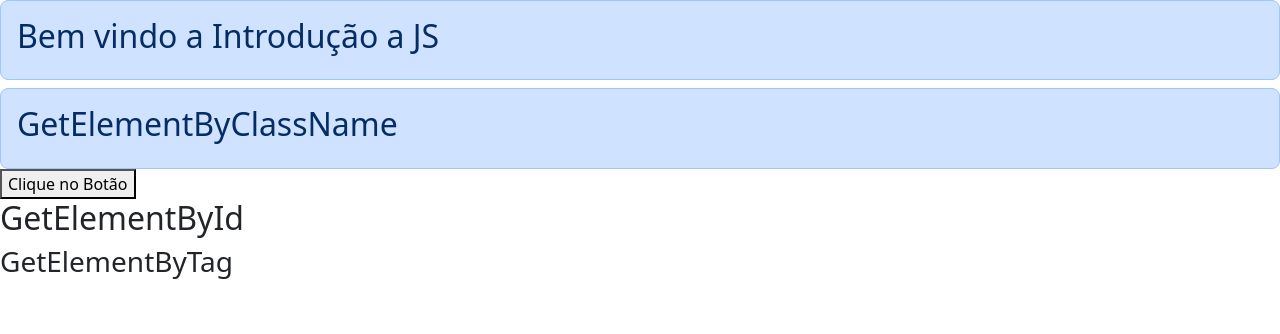
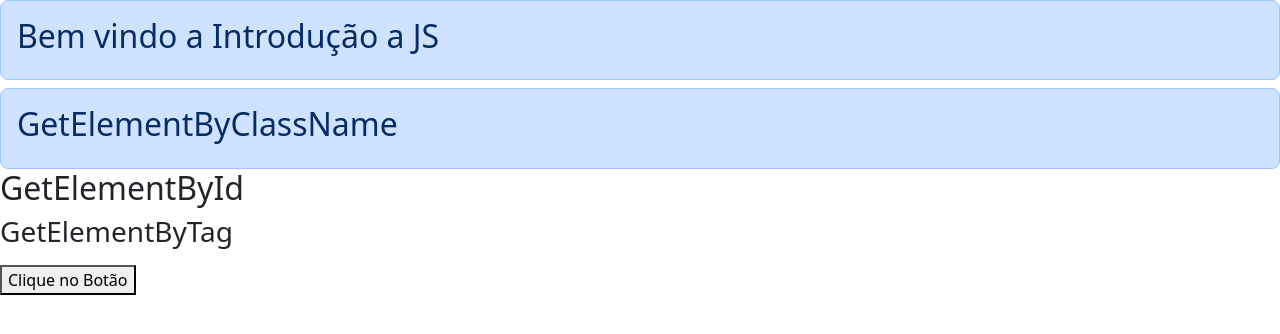
Before and after one commit to ivansftdejc/Devaria-Praticas, a plain HTML site: page Introdução-JS/index.html in a window 1280 px wide. Drawn offline with nearby package versions, Linux system fonts and the light colour scheme.

Commit message:
Implementação da margem superior em 4px

```diff
--- a/Introdução-JS/index.html
+++ b/Introdução-JS/index.html
@@ -14,13 +14,13 @@
         <div class="mt-2 p-3 text-primary-emphasis bg-primary-subtle border border-primary-subtle rounded-3 ">
             <h2>GetElementByClassName</h2>
         </div>
-        <button type="button" onclick="alterarHtml()">Clique no Botão</button>
         <div id="Manipulação_Id">
             <h2 id="título">GetElementById</h2>
         </div>
         <div >
             <h3 id="subtítulo">GetElementByTag</h3>
         </div>
+            <button class="mt-2" type="button" onclick="alterarHtml()">Clique no Botão</button>
             <script src="./js/8-Manipulação_DOM.js"></script>
     </body>
 
--- a/Introdução-JS/js/8-Manipulação_DOM.js
+++ b/Introdução-JS/js/8-Manipulação_DOM.js
@@ -13,8 +13,13 @@ console.log(Elemento_Tag);
 //Criação da função Alteração do HTML
 const Título= document.getElementById('título');
 const Subtítulo=document.getElementById('subtítulo');
+const Elemento_Margin_2=document.getElementsByClassName('mt-2');
 function alterarHtml(){
     Título.textContent="Título 1";
     Título.style.fontFamily="Segoe";
-    Título.style.fontSize="100px";
+    Título.style.fontSize="50px";
+    //Implementação da margem superior 4px
+    for(let elemento_margin of Elemento_Margin_2){
+        elemento_margin.className='mt-4 p-3 text-primary-emphasis bg-primary-subtle border border-primary-subtle rounded-3'
+    }
 }
```
